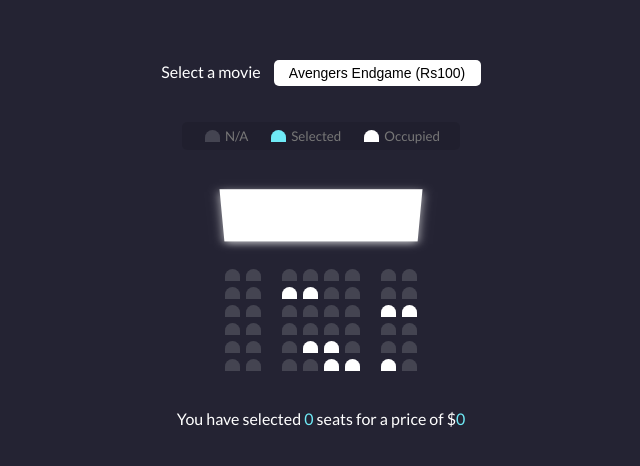
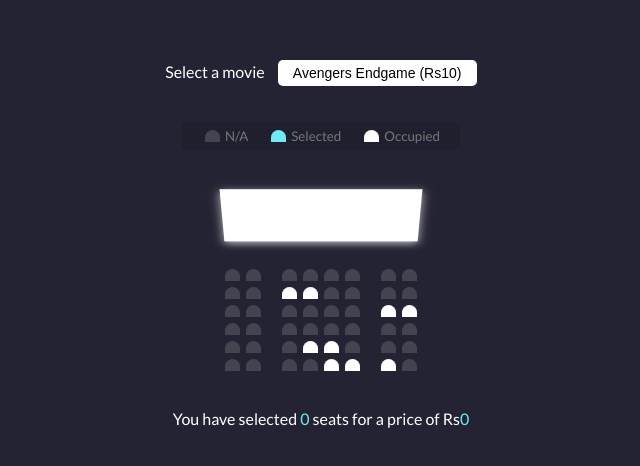
Before and after one commit to Habeeb932/Movie-Seat-BOOKING, a plain HTML site: page index.html in a window 1280 px wide. Shown: the part 164-630 px from the top of the page, 319-959 px from the left. Drawn offline with Linux system fonts and the light colour scheme.

Commit message:
Update index.html

```diff
--- a/index.html
+++ b/index.html
@@ -10,10 +10,10 @@
     <div class="movie-container">
       <label>Select a movie</label>
       <select id="movie">
-        <option value="10">Avengers Endgame (Rs100)</option>
-        <option value="12">RRR (Rs120)</option>
-        <option value="8">Pushpa (Rs150)</option>
-        <option value="9">The Lion King (Rs90)</option>
+        <option value="10">Avengers Endgame (Rs10)</option>
+        <option value="12">RRR (Rs12)</option>
+        <option value="8">Pushpa (Rs8)</option>
+        <option value="9">The Lion King (Rs9)</option>
       </select>
     </div>
 
@@ -103,7 +103,7 @@
     </div>
 
     <p class="text">
-      You have selected <span id="count">0</span> seats for a price of $<span
+      You have selected <span id="count">0</span> seats for a price of Rs<span
         id="price"
         >0</span
       >
```
